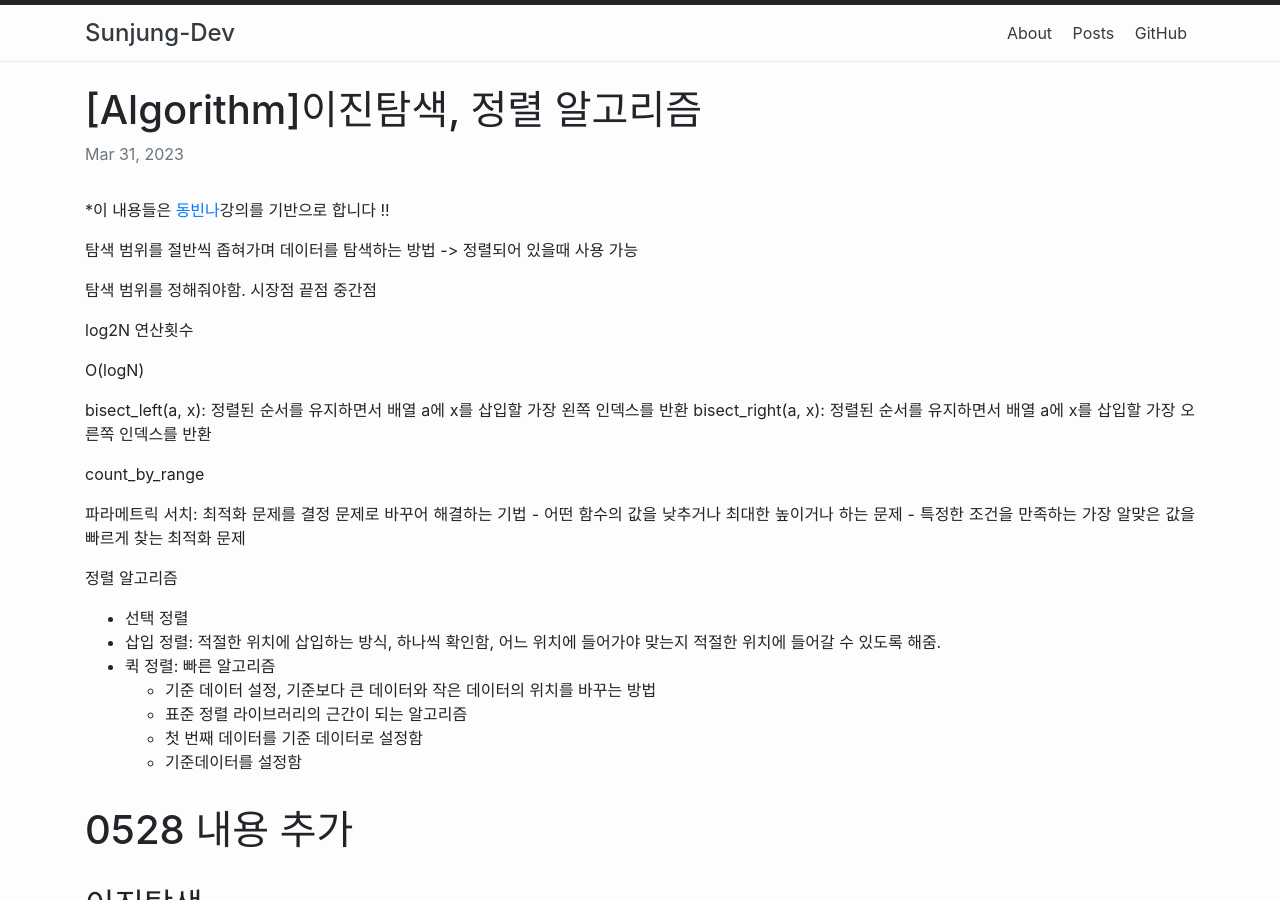
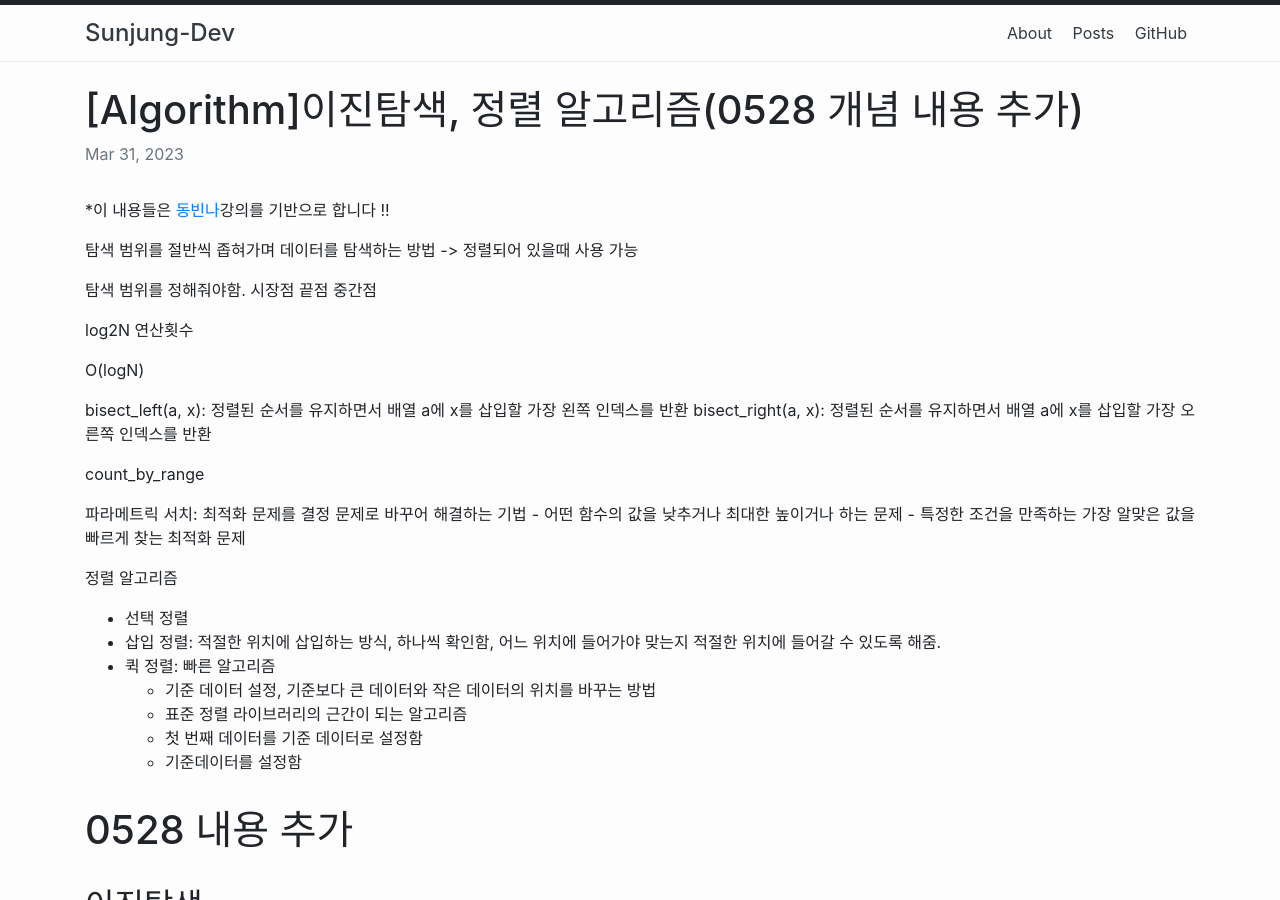
Before and after one commit to Sunjung-Dev/sunjung-dev.github.io, a Jekyll site: the page built from _posts/2023-04-01-이진탐색.md, in a window 1280 px wide and 900 px high. Built offline with Jekyll 4.4.1, drawn with Linux system fonts in a browser that asks for light colours.

Commit message:
이진탐색 제목 변경

```diff
--- a/_posts/2023-04-01-이진탐색.md
+++ b/_posts/2023-04-01-이진탐색.md
@@ -1,6 +1,6 @@
 ---
 layout: post
-title:  "[Algorithm]이진탐색, 정렬 알고리즘"
+title:  "[Algorithm]이진탐색, 정렬 알고리즘(0528 개념 내용  추가)"
 date:   2023-04-01 00:30:36 +0900
 category: CodingTest
 ---
```
